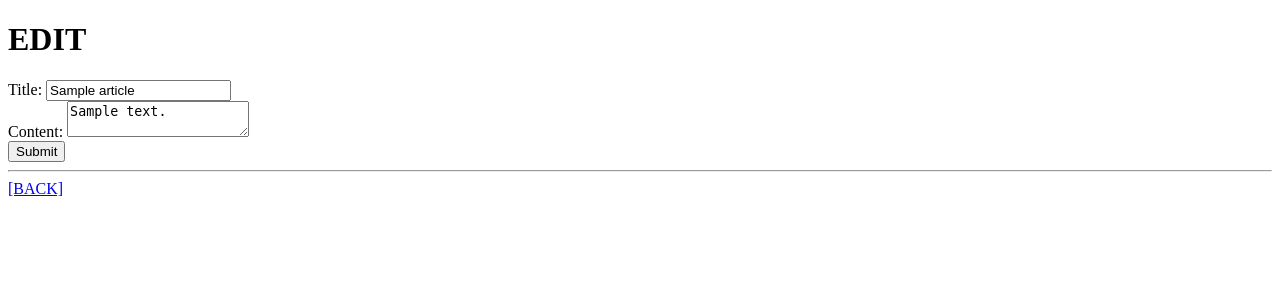
After one commit to Subiniiie/Django_Practice, a Django app: page /articles/1/edit/ in a window 1280 px wide. The commit adds this page. Shown: the top 300 px of the page. Run offline with Django 4.2, Linux system fonts and the light colour scheme; tables that the repository leaves empty hold one stand-in row (values such as "Sample post").

Commit message:
게시물 수정

```diff
--- a/articles/templates/articles/detail.html
+++ b/articles/templates/articles/detail.html
@@ -8,6 +8,7 @@
     <p>작성일: {{ article.created_at }}</p>
     <p>수정일: {{ article.updated_at }}</p>
     <hr>
+    <a href="{% url "articles:edit" article.pk %}">[EDIT]</a>
     <form action="{% url "articles:delete" article.pk %}" method="POST">
         {% csrf_token %}
         <input type="submit" value="DELETE">
--- /dev/null
+++ b/articles/templates/articles/edit.html
@@ -0,0 +1,19 @@
+{% extends "base.html" %}
+
+{% block content %}
+<h1>EDIT</h1>
+<form action=" {% url "articles:update" article.pk %}" method="POST">
+  {% csrf_token %}
+  <div>
+    <label for="title">Title:</label>
+    <input type="text" name="title" id="title" value="{{ article.title}}">
+  </div>
+  <div>
+    <label for="content">Content:</label>
+    <textarea name="content" id="content">{{ article.content }}</textarea>
+  </div>
+  <input type="submit">
+</form>
+<hr>
+<a href="{% url "articles:detail" article.pk %}">[BACK]</a>
+{% endblock content %}
--- a/articles/urls.py
+++ b/articles/urls.py
@@ -15,4 +15,6 @@ urlpatterns = [
     path('new/', views.new, name='new'),
     path('create/', views.create, name='create'),
     path('<int:pk>/delete/', views.delete, name='delete'),
+    path('<int:pk>/edit/', views.edit, name='edit'),
+    path('<int:pk>/update/', views.update, name='update'),
 ]
--- a/articles/views.py
+++ b/articles/views.py
@@ -78,7 +78,26 @@ def create(request):
     # url detail에 article.pk를 보냄
     return redirect('articles:detail', article.pk)
 
+
 def delete(request, pk):
     article = Article.objects.get(pk=pk)
     article.delete()
     return redirect('articles:index')
+
+
+def edit(request, pk):
+    article = Article.objects.get(pk=pk)
+    context = {
+        'article': article,
+    }
+    return render(request, 'articles/edit.html', context)
+
+
+def update(request, pk):
+    article = Article.objects.get(pk=pk)
+    # 기존값(article.title)을
+    # 받아온 값(request.POST.get('title')로 바꿈)
+    article.title = request.POST.get('title')
+    article.content = request.POST.get('content')
+    article.save()
+    return redirect('articles:detail', article.pk)
```
